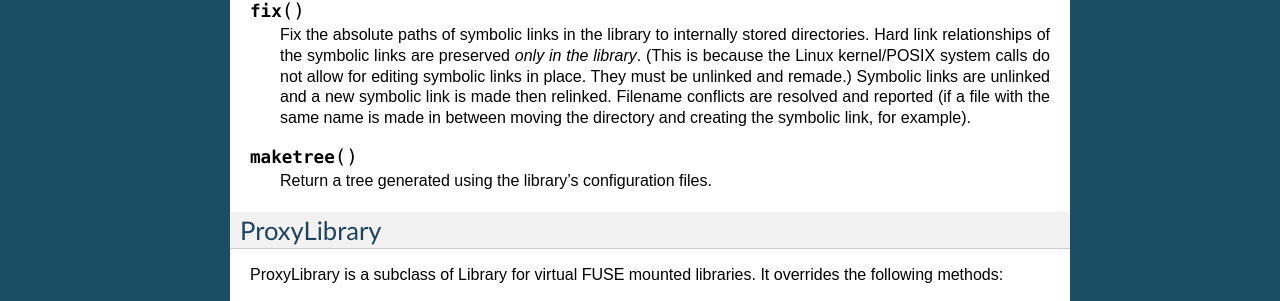
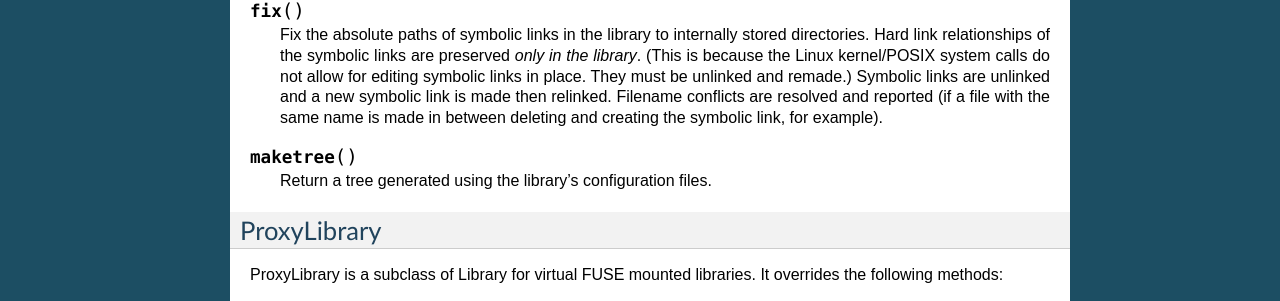
Before and after one commit to darkfeline/dantalian, a Sphinx documentation site: the page built from doc/dev/libop.rst, in a window 1280 px wide and 900 px high, scrolled down 1501 px. Shown: the part 382-683 px from the top of the window. Built offline with Sphinx 7.4.7, drawn with Linux system fonts in a browser that asks for light colours.

Commit message:
Fix clarification in documentation

```diff
--- a/doc/dev/libop.rst
+++ b/doc/dev/libop.rst
@@ -135,8 +135,8 @@ resolved according to :ref:`rename_alg`.):
    place.  They must be unlinked and remade.)  Symbolic links are
    unlinked and a new symbolic link is made then relinked.  Filename
    conflicts are resolved and reported (if a file with the same name is
-   made in between moving the directory and creating the symbolic link,
-   for example).
+   made in between deleting and creating the symbolic link, for
+   example).
 
 .. method:: maketree()
 
```
